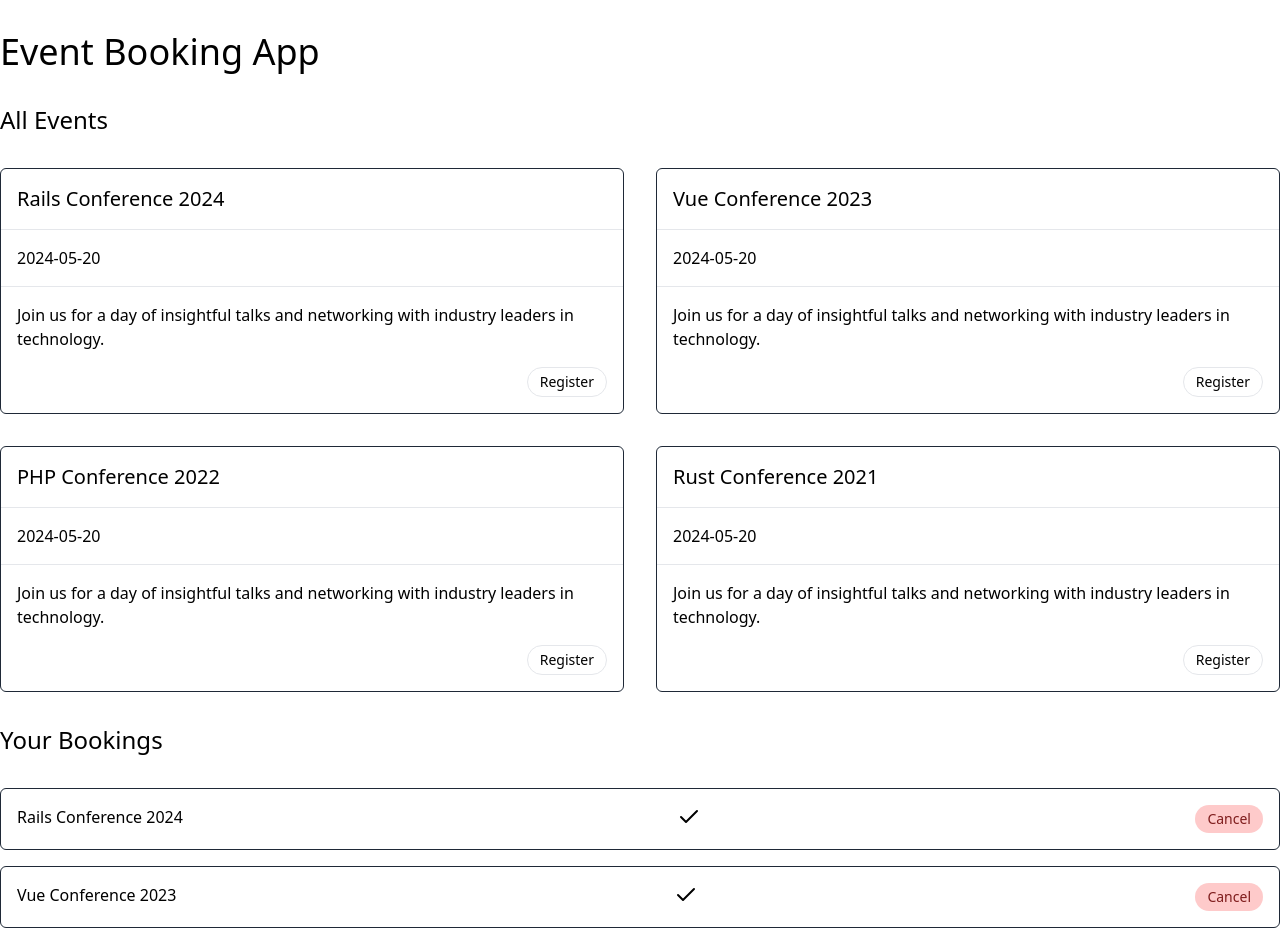
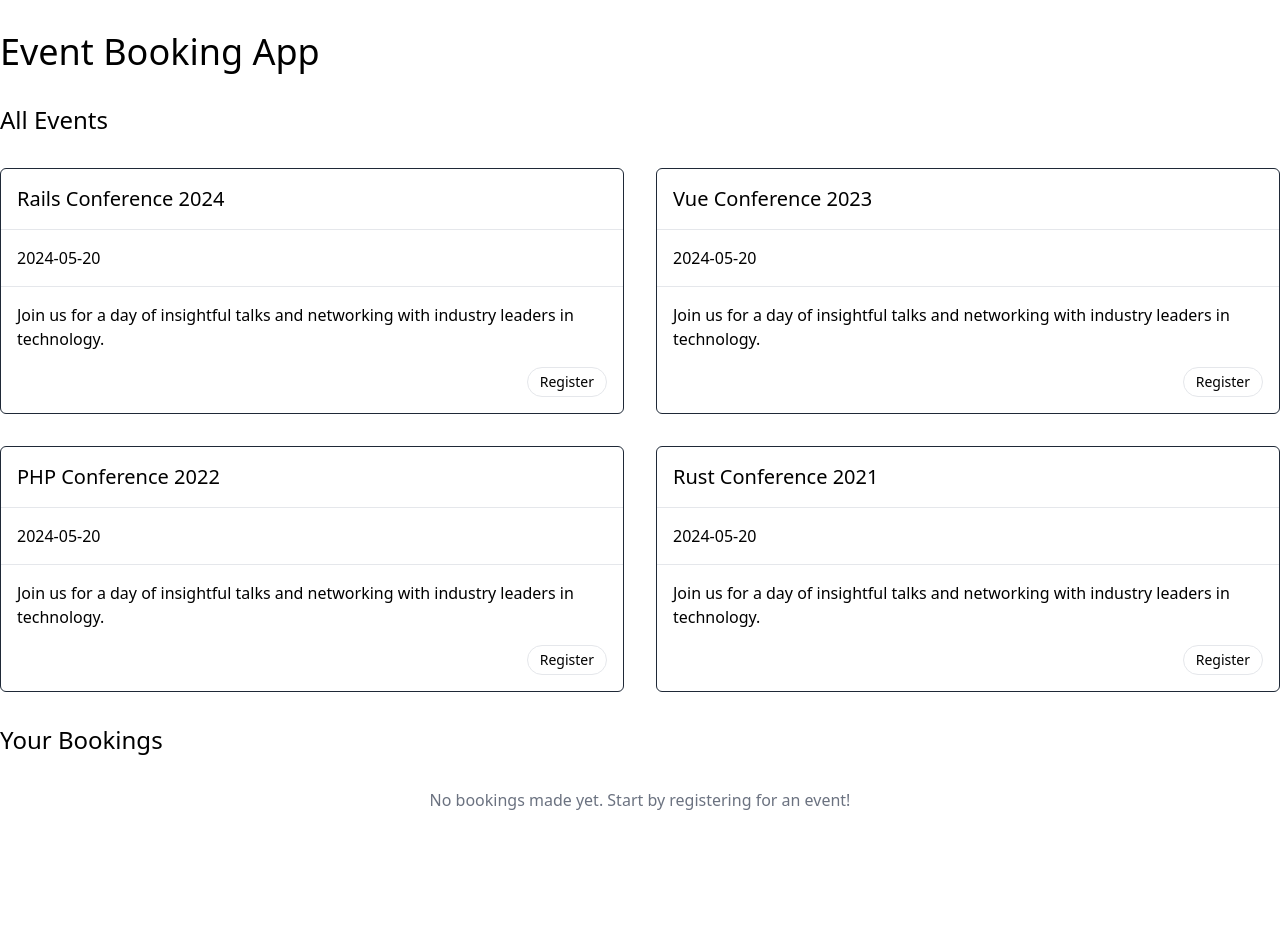
Before and after one commit to JephrenNaicker/VueJS, a Vue app in the folder Project/event-booking/: page / in a window 1280 px wide. Shown: the top 952 px of the page. After the commit the page ends 844 px from the top, so only its background shows below. Built offline with nearby package versions, Linux system fonts and the light colour scheme; data requests are answered from the project's data file.

Commit message:
handle error and no data

```diff
--- a/Project/event-booking/db.json
+++ b/Project/event-booking/db.json
@@ -29,20 +29,5 @@
       "location": "Convention Center, Downtown"
     }
   ],
-  "bookings": [
-    {
-      "id": "1733222647928",
-      "userId": 1,
-      "eventId": "1",
-      "eventTitle": "Rails Conference 2024",
-      "status": "confirmed"
-    },
-    {
-      "id": "1733311973341",
-      "userId": 1,
-      "eventId": "2",
-      "eventTitle": "Vue Conference 2023",
-      "status": "confirmed"
-    }
-  ]
+  "bookings": []
 }
--- a/Project/event-booking/src/App.vue
+++ b/Project/event-booking/src/App.vue
@@ -4,27 +4,46 @@
       Event Booking App
     </h1>
     <h2 class="text-2xl font-medium">All Events</h2>
-   <EventList @register="handleRegistration($event)">
-
-   </EventList>
+    <EventList @register="handleRegistration($event)"/>
 
     <h2 class="text-2xl font-medium">Your Bookings</h2>
+    <template v-if="errors && errors.length">
+      <!-- Error Section -->
+      <SectionCard>
+        <div class="space-y-4 items-center flex flex-col">
+          <div class="text-red-500">
+            Could not load bookings at the moment. Please try again.
+          </div>
+          <p v-for="(message, index) in errors" :key="index">{{ message }}</p>
+          <RoundButton @click="resetErrors">Retry</RoundButton>
+        </div>
+      </SectionCard>
+    </template>
+    <template v-else>
+      <!-- Bookings Section -->
       <section class="grid grid-cols-1 gap-4">
-      <template v-if="!bookingLoading">
-        <BookingItem v-for="(item,index) in bookings" :key="item.id"
+        <template v-if="bookingLoading">
+          <!-- Loading State -->
+          <LoadingBookingCard v-for="i in 4" :key="i" />
+        </template>
+        <template v-else-if="bookings.length">
+          <!-- Bookings Available -->
+          <BookingItem
+            v-for="(item, index) in bookings"
+            :key="item.id"
             :title="item.eventTitle"
             :status="item.status"
-        @cancel="cancelBooking(item.id)">
-      </BookingItem>
+            @cancel="cancelBooking(item.id)"
+          />
         </template>
         <template v-else>
-       <LoadingBookingCard v-for="i in 4" :key="i">
-
-       </LoadingBookingCard>
+          <!-- No Bookings Message -->
+          <div class="text-center text-gray-500">
+            No bookings made yet. Start by registering for an event!
+          </div>
         </template>
-
       </section>
-
+    </template>
   </main>
 </template>
 
@@ -33,24 +52,26 @@ import { ref, onMounted } from 'vue'
 import BookingItem from './components/BookingItem.vue';
 import LoadingBookingCard from './components/LoadingBookingCard.vue';
 import EventList from './components/EventList.vue';
+import RoundButton from './components/RoundButton.vue';
+import SectionCard from './components/SectionCard.vue';
 
-
+const errors = ref([]);
+const bookings = ref([]);
+const bookingLoading = ref(false);
 
 const handleRegistration = async (event) => {
 
-  if(bookings.value.some(
-  b =>b.eventId ===event.id && b.userId ===1 && b.status==='pending'
-))
-{
+  if (bookings.value.some(
+    b => b.eventId === event.id && b.userId === 1 && b.status === 'pending'
+  )) {
     alert('Booking Pending');
     return;
   }
 
 
-  if(bookings.value.some(
-  b =>b.eventId ===event.id && b.userId ===1
-))
-{
+  if (bookings.value.some(
+    b => b.eventId === event.id && b.userId === 1
+  )) {
     alert('Already Booked');
     return;
   }
@@ -60,7 +81,7 @@ const handleRegistration = async (event) => {
     userId: 1,
     eventId: event.id,
     eventTitle: event.title,
-    status:'pending'
+    status: 'pending'
   };
 
   bookings.value.push(newBooking);
@@ -74,9 +95,8 @@ const handleRegistration = async (event) => {
       })
     });
 
-  if(response.ok)
-  {
-    const index = bookings.value.findIndex(b =>b.id===newBooking.id);
+    if (response.ok) {
+      const index = bookings.value.findIndex(b => b.id === newBooking.id);
       bookings[index] = await response.json();
     }
     else {
@@ -84,17 +104,16 @@ const handleRegistration = async (event) => {
       throw new Error('Failed to confirm booking')
     }
   } catch (error) {
-  console.error('failed to confirm booking',error);
-  bookings.value = bookings.value.filter(b=>b.id !== newBooking.id);
+    console.error('failed to confirm booking', error);
+    errors.value.push('failed to confirm booking');
+    bookings.value = bookings.value.filter(b => b.id !== newBooking.id);
   }
 
 };
 
-const bookings = ref([]);
-const bookingLoading = ref(false);
 
-const fetchBooking = async() =>
-{
+
+const fetchBooking = async () => {
 
   bookingLoading.value = true;
   try {
@@ -102,39 +121,43 @@ const fetchBooking = async() =>
     bookings.value = await response.json();
     console.log(bookings.value);
   } finally {
-  bookingLoading.value=false;
+    bookingLoading.value = false;
   }
 }
 
-const findBookingById = (bookingId) =>{
-  bookings.value.findIndex(b=>b.id === bookingId);
-}
+const findBookingById = (id) => bookings.value.findIndex((b) => b.id === id);
 
 const cancelBooking = async (bookingId) => {
   const index = findBookingById(bookingId);
   const originalBooking = bookings.value[index];
-
+  bookings.value.splice(index, 1);
+  console.log(`This is Index ,${index}`);
+  console.log(`This is BookingID ,${bookingId}`);
   try {
-  bookings.value.splice(index,1);
-  const response = await fetch(`http://localhost:3001/bookings/${index}`,{
-    method : 'DELETE'
+    const response = await fetch(`http://localhost:3001/bookings/${bookingId}`, {
+      method: 'DELETE'
     });
 
-  if(!response.ok)
-  {
-    throw new Error('Booking could not be cancelled')
+    if (!response.ok) {
+      throw new Error('Booking could not be cancelled');
+
     }
   } catch (error) {
     console.error('failed to cancel booking');
-  bookings.value.splice(index,0,originalBooking);
+    errors.value.push('failed to cancel booking');
+    bookings.value.splice(index, 0, originalBooking);
   }
 
 };
 
 
+const resetErrors = () => {
+  console.log('Tried to reset Errors');
+  errors.value = [];
+  fetchBooking();
+};
 
-onMounted(() =>
-{
+onMounted(() => {
   fetchBooking()
 });
 </script>
--- a/Project/event-booking/src/components/BookingItem.vue
+++ b/Project/event-booking/src/components/BookingItem.vue
@@ -1,26 +1,25 @@
 <template>
-    <SelectionCard>
+    <SectionCard>
         <div class="flex justify-between">
             <div>{{ title }}</div>
-            <div><component :is="icon" :class = "{'animate-spin': pending}"/></div>
+            <div><component :is="icon" :class="{ 'animate-spin': pending }" /></div>
             <RoundButton style-variant="danger" @click="$emit('cancel')">Cancel</RoundButton>
         </div>
-    </SelectionCard>
+    </SectionCard>
 </template>
 
 <script setup>
 import { computed } from 'vue';
 import RoundButton from './RoundButton.vue';
-import SelectionCard from './SelectionCard.vue';
-import {RefreshCcwDot,Check} from 'lucide-vue-next'
-
+import SectionCard from './SectionCard.vue';
+import {LoaderCircle,Check} from 'lucide-vue-next'
+   //RefreshCcwDot
 const props = defineProps({
     title : String,
     status: String,
 });
-const pending = computed(()=>props.status ==='pending');
-const icon = computed(()=>pending.value ? RefreshCcwDot : Check);
+const pending = computed(() => props.status === 'pending');
+const icon = computed(() => (pending.value ? LoaderCircle : Check));
 
-defineEmits([
-    'cancel']);
+defineEmits(['cancel']);
 </script>
--- a/Project/event-booking/src/components/EventCard.vue
+++ b/Project/event-booking/src/components/EventCard.vue
@@ -1,5 +1,5 @@
 <template>
-  <SelectionCard>
+  <SectionCard>
     <template #header>
       {{ title }}
     </template>
@@ -18,14 +18,14 @@
       </div>
     </template>
 
-  </SelectionCard>
+  </SectionCard>
 
 
 </template>
 
 <script setup>
 import RoundButton from './RoundButton.vue';
-import SelectionCard from './SelectionCard.vue';
+import SectionCard from './SectionCard.vue';
 defineProps({
   title: String,
   when: String,
--- a/Project/event-booking/src/components/EventList.vue
+++ b/Project/event-booking/src/components/EventList.vue
@@ -1,12 +1,11 @@
 <template>
     <template v-if="error">
-        <SelectionCard>
+        <SectionCard>
             <div class="space-y-4 items-center flex flex-col">
-               <div class="text-red-500" v-for="(item,Index) in error">
-                   {{ item }}
-               </div>
+                <div class="text-red-500">Could not load events at the moment. Please try again.</div>
+                <RoundButton @click="fetchEvents">Retry now</RoundButton>
             </div>
-        </SelectionCard>
+        </SectionCard>
     </template>
     <template v-else>
         <section class="grid grid-cols-1 lg:grid-cols-2 gap-8">
@@ -36,7 +35,8 @@
 import { ref, onMounted } from 'vue'
 import LoadingEventCard from './LoadingEventCard.vue';
 import EventCard from './EventCard.vue';
-import SelectionCard from './SelectionCard.vue';
+import SectionCard from './SectionCard.vue';
+import RoundButton from './RoundButton.vue';
 
 defineEmits(['register']);
 
--- a/Project/event-booking/src/components/LoadingBookingCard.vue
+++ b/Project/event-booking/src/components/LoadingBookingCard.vue
@@ -12,6 +12,5 @@
 
 
 <script setup lang="ts">
-import RoundCard from './RoundCard.vue';
-import SelectionCard from './SelectionCard.vue';
+import SectionCard from './SectionCard.vue';
 </script>
--- a/Project/event-booking/src/components/SelectionCard.vue
+++ b/Project/event-booking/src/components/SectionCard.vue
@@ -15,5 +15,4 @@
 
 <script setup>
 import RoundCard from './RoundCard.vue';
-
 </script>
```
Lines whose indentation alone changed are shown as unchanged.
